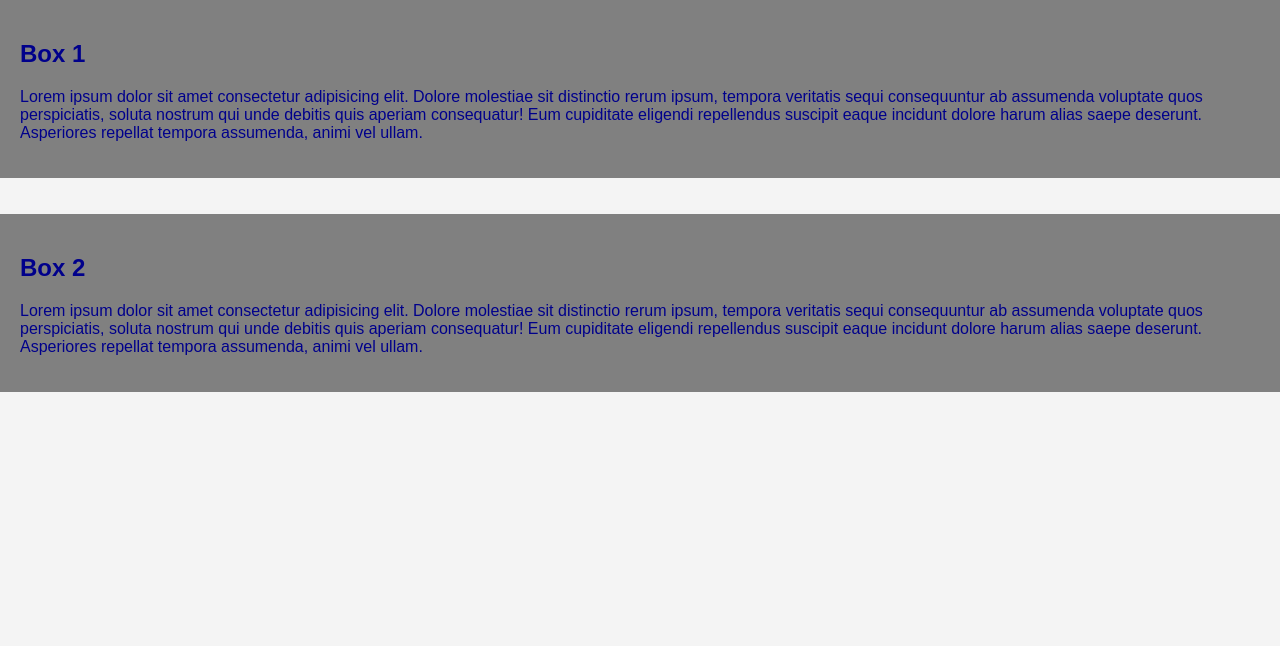
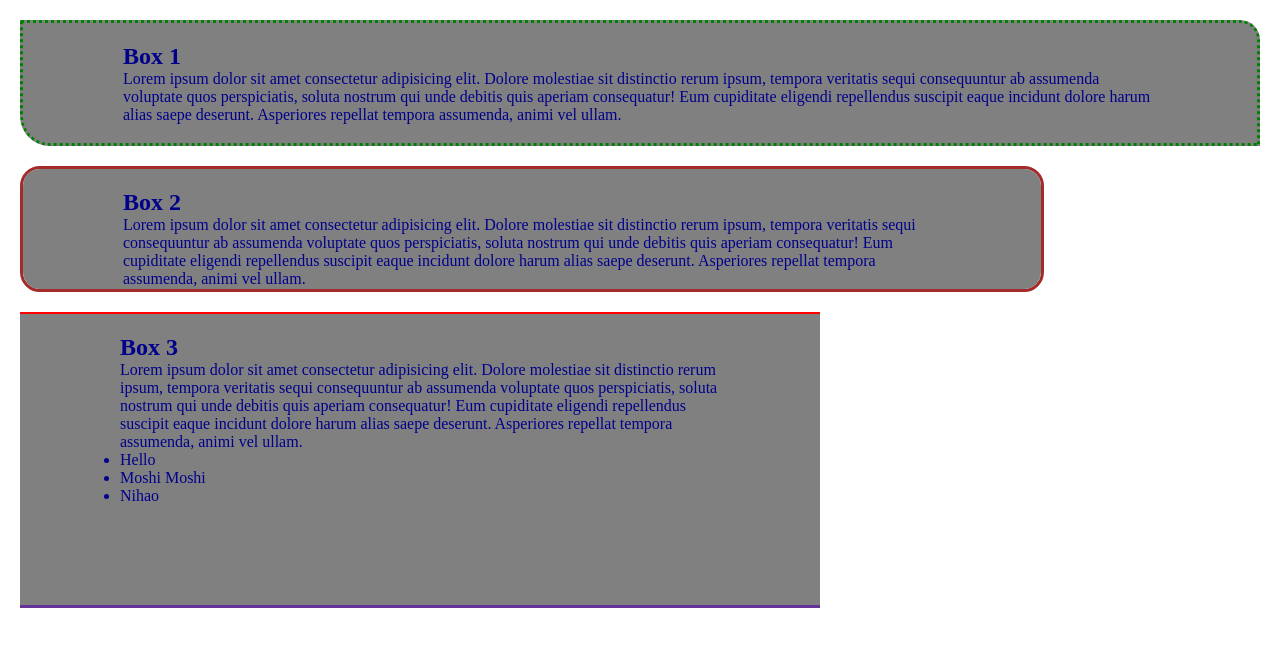
Before and after one commit to Shamma-Samiha/bss-ai-engineering-internship, a plain HTML site: page phase-01-html-css/css/box model/index.html in a window 1280 px wide. Drawn offline with Linux system fonts and the light colour scheme; a web font is replaced by a local one.

Commit message:
Updated practice box model CSS

```diff
--- a/phase-01-html-css/css/box model/index.html
+++ b/phase-01-html-css/css/box model/index.html
@@ -18,7 +18,7 @@
                debitis quis aperiam consequatur! Eum cupiditate eligendi repellendus suscipit eaque incidunt dolore
                harum alias saepe deserunt. Asperiores repellat tempora assumenda, animi vel ullam.</p>
         </div>
-        <br><br>
+
 
         <div class="box box-2">
             <h2>Box 2</h2>
@@ -26,6 +26,23 @@
                tempora veritatis sequi consequuntur ab assumenda voluptate quos perspiciatis, soluta nostrum qui unde
                debitis quis aperiam consequatur! Eum cupiditate eligendi repellendus suscipit eaque incidunt dolore
                harum alias saepe deserunt. Asperiores repellat tempora assumenda, animi vel ullam.</p>
+        </div>
+
+        <div class="box box-3">
+            <h2>Box 3</h2>
+            <p>Lorem ipsum dolor sit amet consectetur adipisicing elit. Dolore molestiae sit distinctio rerum ipsum,
+               tempora veritatis sequi consequuntur ab assumenda voluptate quos perspiciatis, soluta nostrum qui unde
+               debitis quis aperiam consequatur! Eum cupiditate eligendi repellendus suscipit eaque incidunt dolore
+               harum alias saepe deserunt. Asperiores repellat tempora assumenda, animi vel ullam.</p>
+
+            <ul>
+                <li>Hello</li>
+                <li>Moshi Moshi</li>
+                <li>Nihao</li>
+            </ul>
+
+        </div>
+
 
 </body>
 </html>
--- a/phase-01-html-css/css/box model/style.css
+++ b/phase-01-html-css/css/box model/style.css
@@ -1,7 +1,49 @@
-body {font-family: Arial, Helvetica, sans-serif; background-color: #f4f4f4; margin: 0; padding: 0;}
+/*Universal Selector*/
+*{
+margin: 0;
+padding: 0;
+box-sizing: border-box;
+
+}
 
 .box {
     background-color: grey;
     color:darkblue;
-    padding: 20px;
+    padding-top: 20px;
+    padding-bottom: 100px;
+    padding-right: 100px;
+    padding-left: 100px;
+
+    border: 3px solid green;
+    margin:20px;
 }
+
+.box-1{
+    width:auto;
+    height:100px;
+    overflow:scroll;
+    border-style: dotted;
+    border-top-right-radius: 20px;
+    border-bottom-left-radius: 30px;
+}
+
+.box-2{
+    width :80%;
+    height:100px;
+    overflow:scroll;
+    border-color: brown;
+    border-radius: 20px;
+
+}
+
+.box-3{
+    max-width: 800px;
+    border:none;
+    border-top: 2px solid red;
+    border-bottom: 3px solid rebeccapurple;
+}
+
+.box h2{
+
+    margin: 100px, auto;
+}
```
